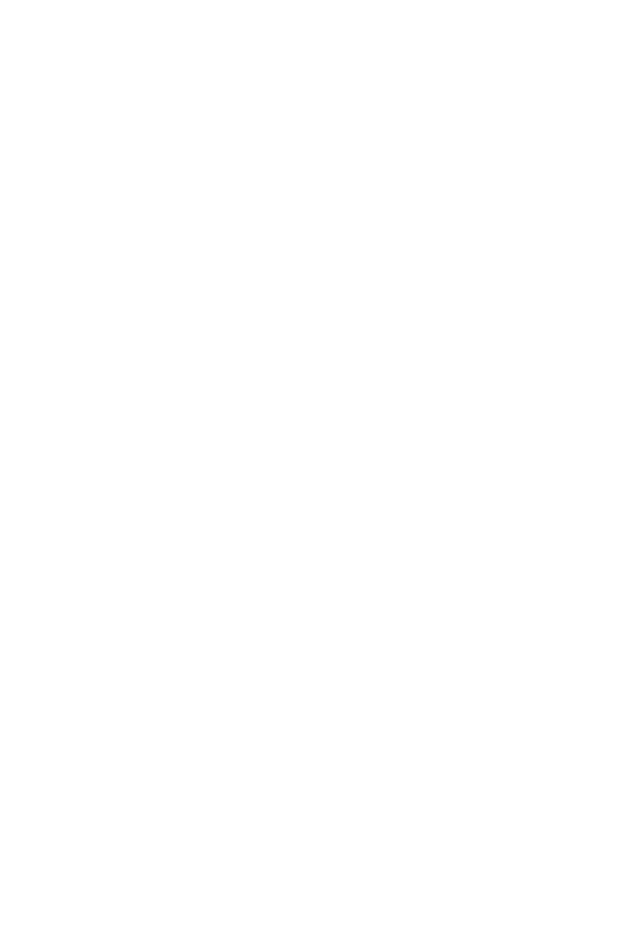
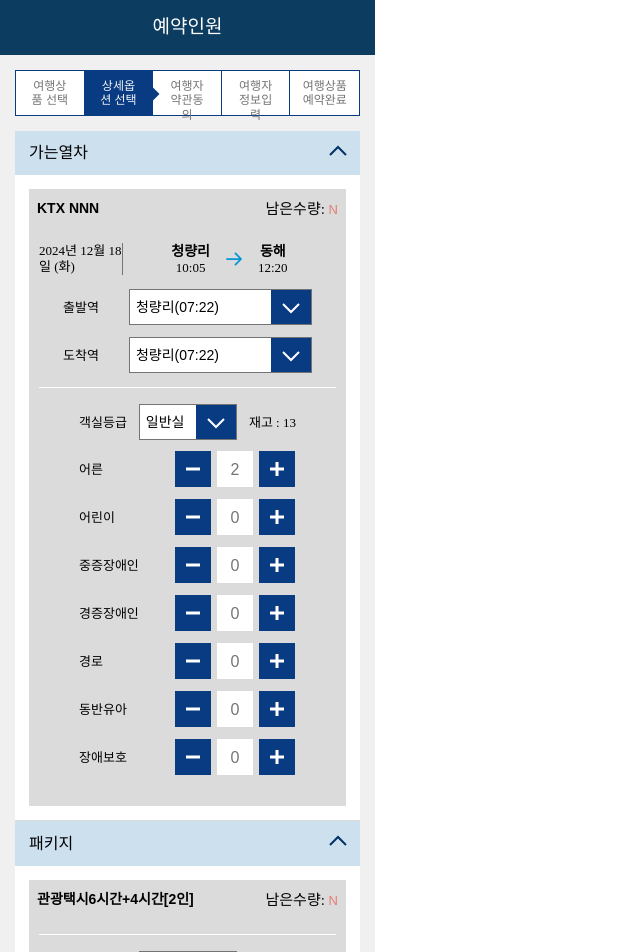
Before and after one commit to funcsom/kise_travel_tech_client, a React (Vite) app: page /selectdetail in a window 1280 px wide. Before the commit this address had no page. Shown: the top 952 px of the page, without its empty margins (0-640 px from the left). Before the commit the page ends 800 px from the top, so only its background shows below. Built offline with nearby package versions, Linux system fonts and the light colour scheme; a web font is replaced by a local one.

Commit message:
selectdetail 페이지 라우팅 및 제작

```diff
--- a/src/App.jsx
+++ b/src/App.jsx
@@ -3,6 +3,7 @@
 import LocalTrip from "./pages/local-trip-page/LocalTrip";
 import Component from "./components/common/ComponentExample";
 import SelectProduct from "./pages/select-product-page/SelectProduct";
+import SelectDetail from "./pages/select-detail-page/SelectDetail";
 
 function App() {
   return (
@@ -10,6 +11,7 @@
       <Route path="/" element={<LovingLocal />} />
       <Route path="/localtrip" element={<LocalTrip />} />
       <Route path="/selectproduct" element={<SelectProduct />} />
+      <Route path="/selectdetail" element={<SelectDetail />} />
     </Routes>
   );
 }
--- /dev/null
+++ b/src/pages/select-detail-page/SelectDetail.jsx
@@ -0,0 +1,111 @@
+import Header from "../../components/Header";
+import Body from "../../components/common/Body";
+import Progressbar from "../../components/common/Progressbar";
+import ToggleWrapper from "../../components/common/ToggleWrapper";
+import Wrapper from "../../components/common/Wrapper";
+import Product from "../../components/common/Product";
+import TrainInfo from "./components/TrainInfo";
+import Button from "../../components/Button";
+
+import TrainSelectPlace from "./components/TrainSelectPlace";
+import HeadCounting from "./components/HeadCounting";
+
+const SelectDetail = (props) => {
+  return (
+    <div>
+      <Header text="예약인원" />
+      <Body>
+        <Progressbar nthChild={2} />
+        <div>
+          <ToggleWrapper title="가는열차">
+            {/* 수정 */}
+            {trainToGo.map((train, index) => (
+              <div key={index}>
+                <Wrapper styles={{ borderBottom: "1px solid black" }}>
+                  <Product title={train.name}>
+                    <TrainInfo
+                      selectedDate="2024년 12월 18일 (화)"
+                      departPlace={train.departPlace}
+                      departTime={train.departTime}
+                      arrivalPlace={train.arrivalPlace}
+                      arrivalTime={train.arrivalTime}
+                    />
+                    <div
+                      style={{
+                        padding: "14px 24px",
+                      }}
+                    >
+                      <TrainSelectPlace />
+                    </div>
+                    <div
+                      style={{
+                        padding: "16px 40px",
+                        borderTop: "1px solid var(--color-white)",
+                      }}
+                    >
+                      <HeadCounting />
+                    </div>
+                  </Product>
+                </Wrapper>
+              </div>
+            ))}
+          </ToggleWrapper>
+          <ToggleWrapper title="패키지">
+            <Wrapper>
+              <Product title="관광택시6시간+4시간[2인]">
+                <div
+                  style={{
+                    padding: "16px 40px",
+                    borderTop: "1px solid var(--color-white)",
+                  }}
+                >
+                  <HeadCounting />
+                </div>
+              </Product>
+            </Wrapper>
+          </ToggleWrapper>
+          <ToggleWrapper title="오는열차">
+            {trainToCome.map((train, index) => (
+              <div key={index}>
+                <Wrapper styles={{ borderBottom: "1px solid black" }}>
+                  <Product title={train.name}>
+                    <TrainInfo
+                      selectedDate="2024년 12월 18일 (화)"
+                      departPlace={train.departPlace}
+                      departTime={train.departTime}
+                      arrivalPlace={train.arrivalPlace}
+                      arrivalTime={train.arrivalTime}
+                    />
+                  </Product>
+                </Wrapper>
+              </div>
+            ))}
+          </ToggleWrapper>
+        </div>
+        <Button text="다음" type="cta" />
+      </Body>
+    </div>
+  );
+};
+
+const trainToGo = [
+  {
+    name: "KTX NNN",
+    departPlace: "청량리",
+    departTime: "10:05",
+    arrivalPlace: "동해",
+    arrivalTime: "12:20",
+  },
+];
+
+const trainToCome = [
+  {
+    name: "KTX NNN",
+    departPlace: "청량리",
+    departTime: "10:05",
+    arrivalPlace: "동해",
+    arrivalTime: "12:20",
+  },
+];
+
+export default SelectDetail;
--- /dev/null
+++ b/src/pages/select-detail-page/components/HeadCounting.jsx
@@ -0,0 +1,41 @@
+import Stepper from "../../../components/common/Stepper";
+
+const HeadCounting = (props) => {
+  return (
+    <div style={{ display: "flex", flexDirection: "column", gap: "10px" }}>
+      <div style={{ display: "flex", alignItems: "center", gap: "12px" }}>
+        <div style={{ flexShrink: "0" }}>객실등급</div>
+        <select name="" id="">
+          <option value="">일반실</option>
+          <option value="">고급실</option>
+        </select>
+        <div style={{ flexShrink: "0" }}>재고 : 13</div>
+      </div>
+      {category.map((item, index) => (
+        <div
+          key={index}
+          style={{
+            display: "flex",
+            alignItems: "center",
+            justifyContent: "space-between",
+          }}
+        >
+          <div style={{ flexShrink: "0" }}>{item.type}</div>
+          <Stepper num={item.num} />
+        </div>
+      ))}
+    </div>
+  );
+};
+
+const category = [
+  { type: "어른", num: "2" },
+  { type: "어린이", num: "0" },
+  { type: "중증장애인", num: "0" },
+  { type: "경증장애인", num: "0" },
+  { type: "경로", num: "0" },
+  { type: "동반유아", num: "0" },
+  { type: "장애보호", num: "0" },
+];
+
+export default HeadCounting;
--- /dev/null
+++ b/src/pages/select-detail-page/components/TrainInfo.jsx
@@ -0,0 +1,55 @@
+import arrowto from "../../../assets/icon/icon_arrowto.svg";
+
+const TrainInfo = ({
+  selectedDate,
+  departPlace,
+  departTime,
+  arrivalPlace,
+  arrivalTime,
+}) => {
+  return (
+    <div style={{ display: "flex" }}>
+      <div
+        style={{
+          width: "84px",
+          borderRight: "1px solid var(--color-gray-400)",
+        }}
+      >
+        {selectedDate}
+      </div>
+      <div
+        style={{
+          flex: 1,
+          display: "flex",
+          gap: "16px",
+          alignItems: "center",
+          justifyContent: "center",
+        }}
+      >
+        <div
+          style={{
+            display: "flex",
+            flexDirection: "column",
+            alignItems: "center",
+          }}
+        >
+          <div style={{ font: "var(--font-b3-sb)" }}>{departPlace}</div>
+          <div>{departTime}</div>
+        </div>
+        <img style={{ width: "16px" }} src={arrowto} alt="arrow to" />
+        <div
+          style={{
+            display: "flex",
+            flexDirection: "column",
+            alignItems: "center",
+          }}
+        >
+          <div style={{ font: "var(--font-b3-sb)" }}>{arrivalPlace}</div>
+          <div>{arrivalTime}</div>
+        </div>
+      </div>
+    </div>
+  );
+};
+
+export default TrainInfo;
--- /dev/null
+++ b/src/pages/select-detail-page/components/TrainSelectPlace.jsx
@@ -0,0 +1,22 @@
+const TrainSelectPlace = (props) => {
+  return (
+    <div style={{ display: "flex", flexDirection: "column", gap: "12px" }}>
+      <div style={{ display: "flex", alignItems: "center", gap: "30px" }}>
+        <div style={{ flexShrink: "0" }}>출발역</div>
+        <select name="" id="">
+          <option value="">{`청량리(07:22)`}</option>
+          <option value="">{`청량리(07:22)`}</option>
+        </select>
+      </div>
+      <div style={{ display: "flex", alignItems: "center", gap: "30px" }}>
+        <div style={{ flexShrink: "0" }}>도착역</div>
+        <select name="" id="">
+          <option value="">{`청량리(07:22)`}</option>
+          <option value="">{`청량리(07:22)`}</option>
+        </select>
+      </div>
+    </div>
+  );
+};
+
+export default TrainSelectPlace;
```
Also changed, not shown: src/assets/icon/dropdown.svg (added).
